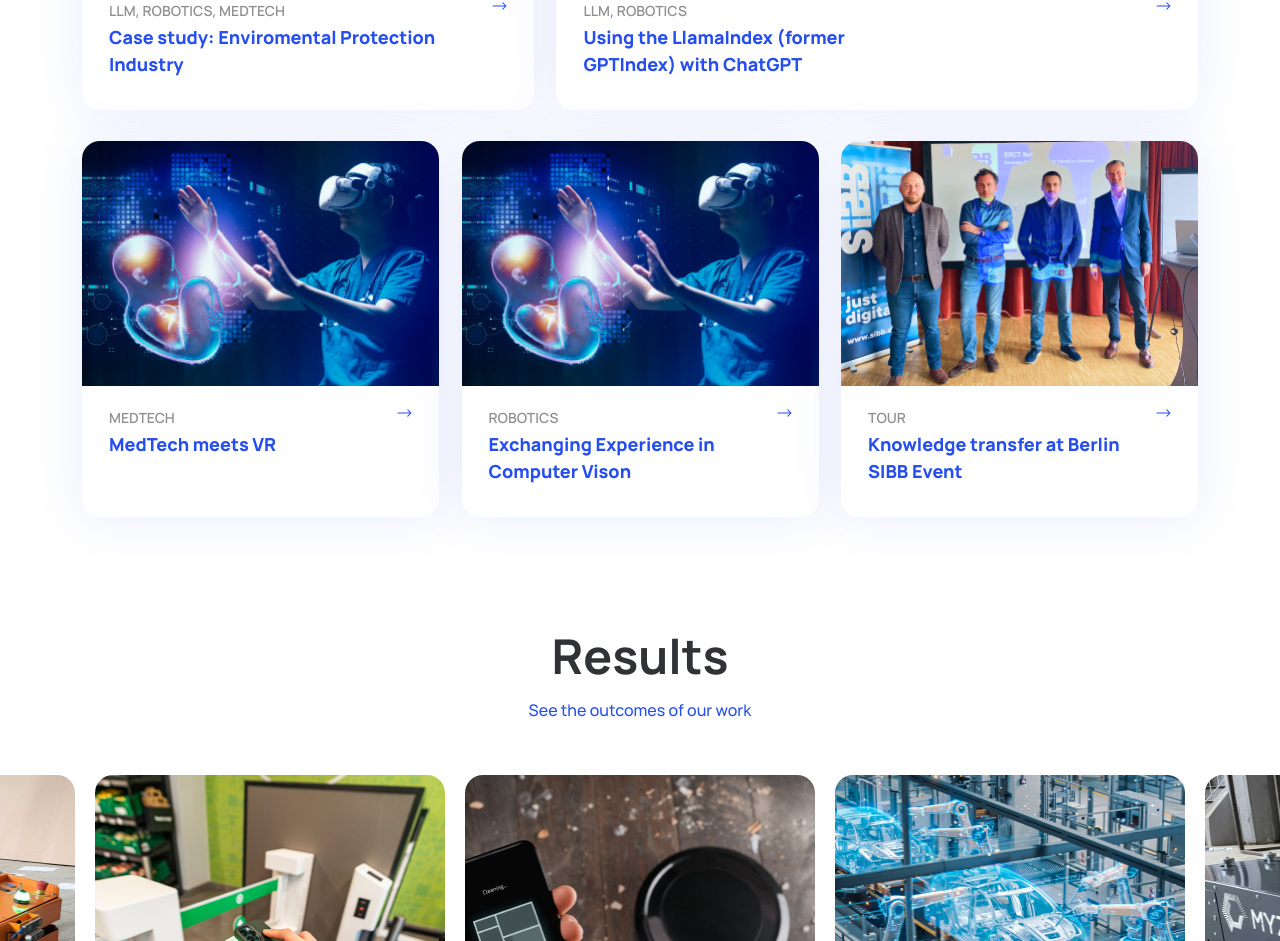
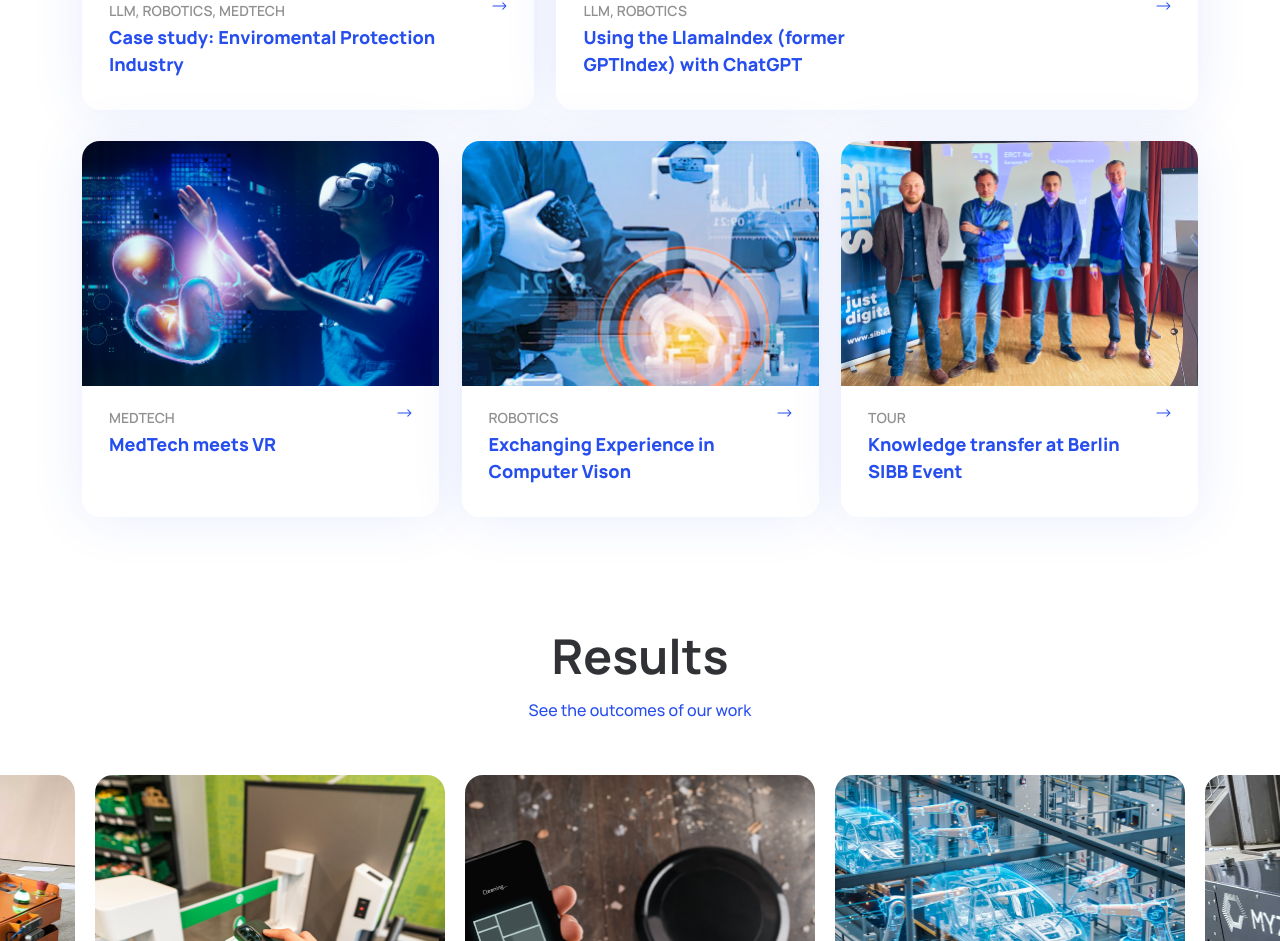
Before and after one commit to alamindev/flyps, a Next.js app: page / in a window 1280 px wide. Shown: the part 7071-8012 px from the top of the page. Built offline with nearby package versions, Linux system fonts and the light colour scheme.

Commit message:
fix bugs s

```diff
--- a/components/Home/Blog.tsx
+++ b/components/Home/Blog.tsx
@@ -150,7 +150,7 @@ export default function Blog() {
           <div className="md:col-span-6 lg:col-span-4 overflow-hidden rounded-lg shadow-5xl relative bg-white">
             <Image
               alt="stories"
-              src="/assets/images/blog-img-3.png"
+              src="/assets/images/blog-img-4.png"
               width={380}
               height={245}
               className="h-[245px] w-full object-cover object-center"
```
Also changed, not shown: 1 other file (tests, documents, lock files or other folders).
